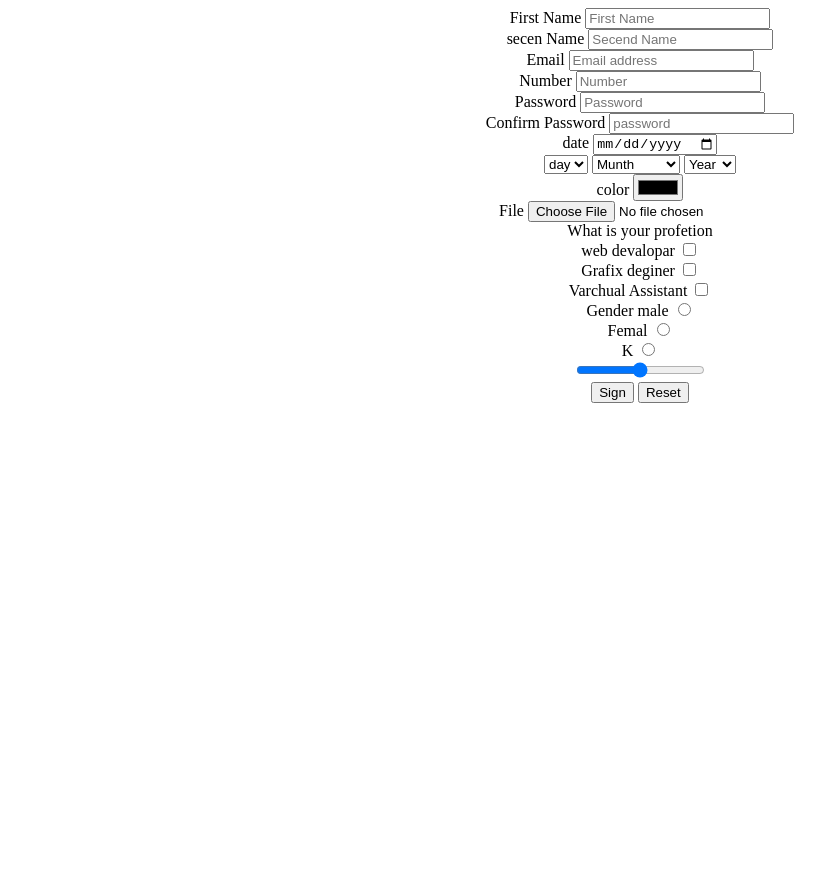
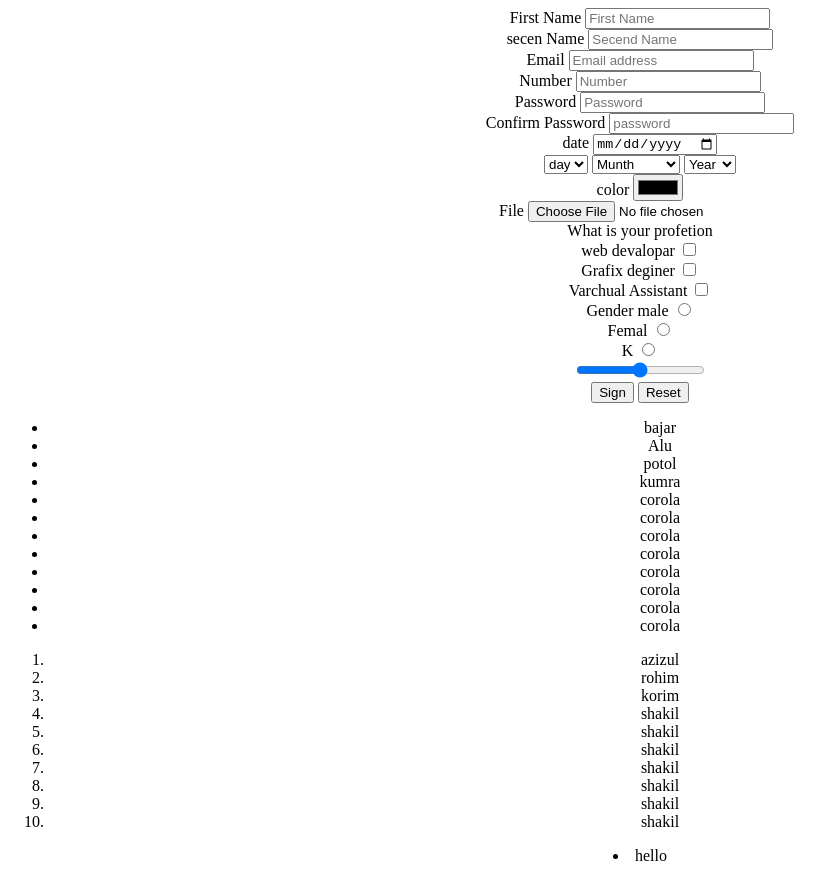
Before and after one commit to Azizul40/Azizul40, a plain HTML site: page day3/index.html in a window 1280 px wide. Shown: the whole page, without its empty margins (0-830 px from the left). Before the commit the page ends 800 px from the top, so only its background shows below. Drawn offline with Linux system fonts and the light colour scheme.

Commit message:
Add files via upload
Name : Azizul Islam
Id : EWL FWD 2.4
 Bach : EWL FWD 2
MENTOR : Mohammad Alam
Topic : html form
Academy : Easy Web Learning

```diff
--- a/day3/index.html
+++ b/day3/index.html
@@ -130,7 +130,43 @@
 
 
 
+
+
         </form>
+
+
+        <ul>
+            <li>bajar</li>
+            <li>Alu</li>
+            <li>potol</li>
+            <li>kumra</li>
+            <li>corola</li>
+            <li>corola</li>
+            <li>corola</li>
+            <li>corola</li>
+            <li>corola</li>
+            <li>corola</li>
+            <li>corola</li>
+            <li>corola</li>
+        </ul>
+
+        <ol>
+            <li>azizul</li>
+            <li>rohim</li>
+            <li>korim</li>
+            <li>shakil</li>
+            <li>shakil</li>
+            <li>shakil</li>
+            <li>shakil</li>
+            <li>shakil</li>
+            <li>shakil</li>
+            <li>shakil</li>
+        </ol>
+
+        <dl>
+            <li>hello</li>
+        </dl>
+
     </div>
 
 
```
